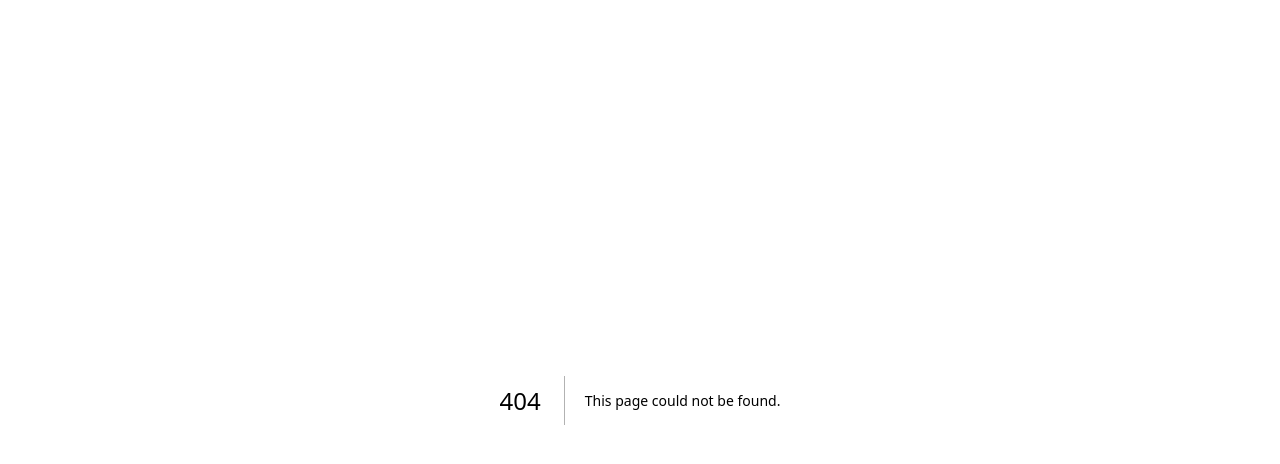
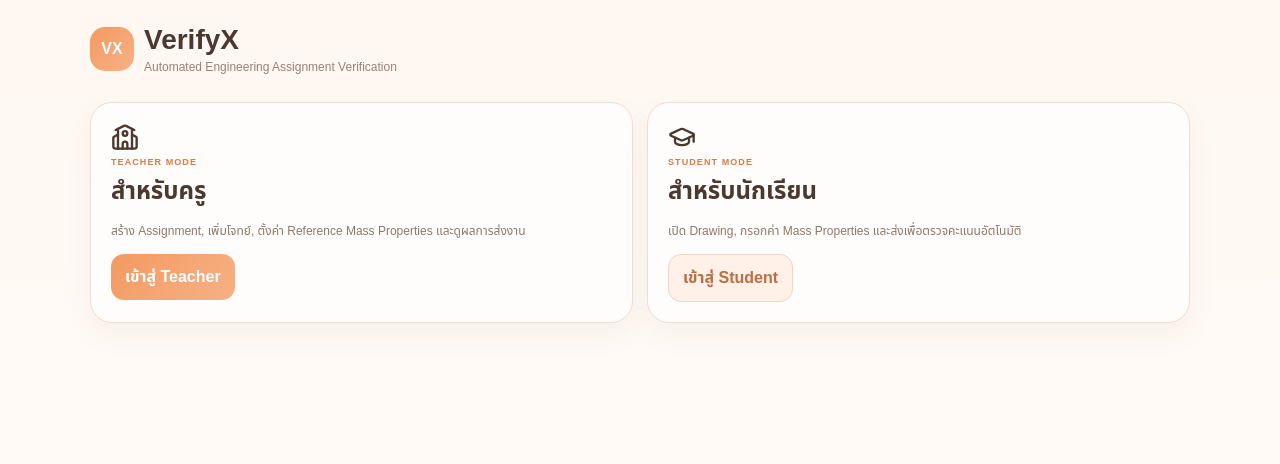
Before and after one commit to BTC-CHA/2border, a Next.js app: page /verifyx in a window 1280 px wide. Before the commit this address had no page. Shown: the top 464 px of the page. Built offline with nearby package versions, Linux system fonts and the light colour scheme.

Commit message:
Add VerifyX landing route

```diff
--- /dev/null
+++ b/app/verifyx/page.js
@@ -0,0 +1,12 @@
+import Link from 'next/link';
+import { GraduationCap, School } from 'lucide-react';
+
+export default function VerifyXHome(){
+  return <main className="vx-page"><div className="vx-wrap">
+    <header className="vx-top"><div className="vx-brand"><div className="vx-logo">VX</div><div><h1>VerifyX</h1><p>Automated Engineering Assignment Verification</p></div></div></header>
+    <section className="vx-grid">
+      <article className="vx-card"><School size={28}/><p className="vx-kicker">TEACHER MODE</p><h2>สำหรับครู</h2><p>สร้าง Assignment, เพิ่มโจทย์, ตั้งค่า Reference Mass Properties และดูผลการส่งงาน</p><Link className="vx-link primary" href="/verifyx/teacher">เข้าสู่ Teacher</Link></article>
+      <article className="vx-card"><GraduationCap size={28}/><p className="vx-kicker">STUDENT MODE</p><h2>สำหรับนักเรียน</h2><p>เปิด Drawing, กรอกค่า Mass Properties และส่งเพื่อตรวจคะแนนอัตโนมัติ</p><Link className="vx-link secondary" href="/verifyx/student">เข้าสู่ Student</Link></article>
+    </section>
+  </div></main>;
+}
```
